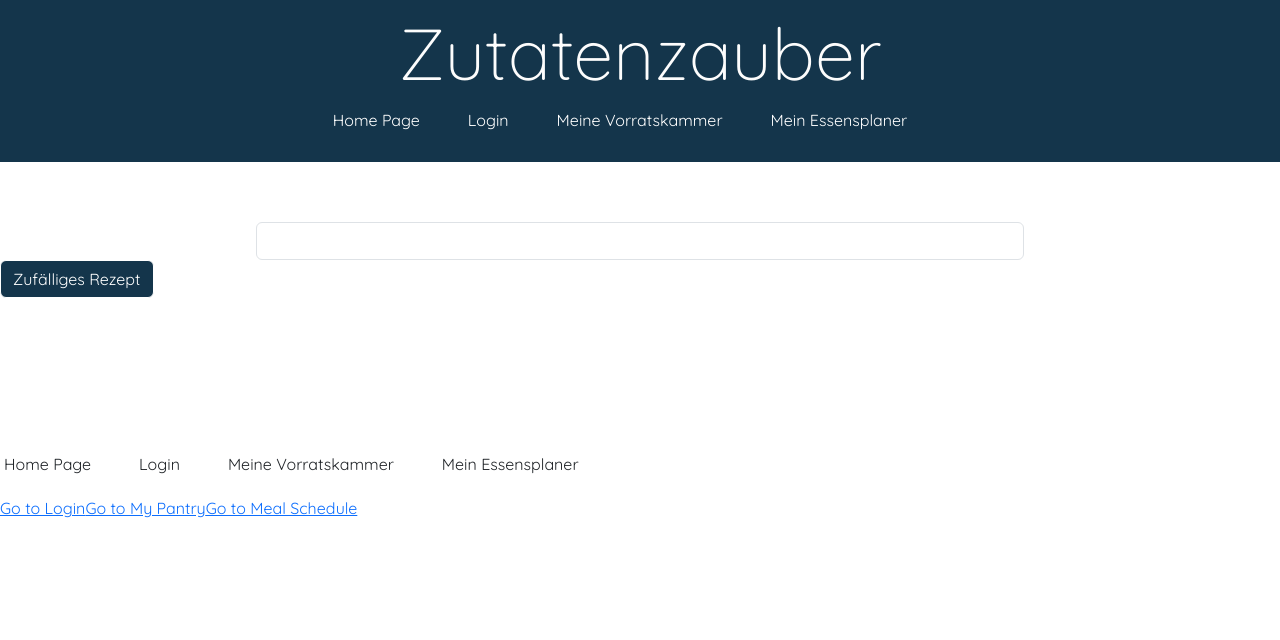
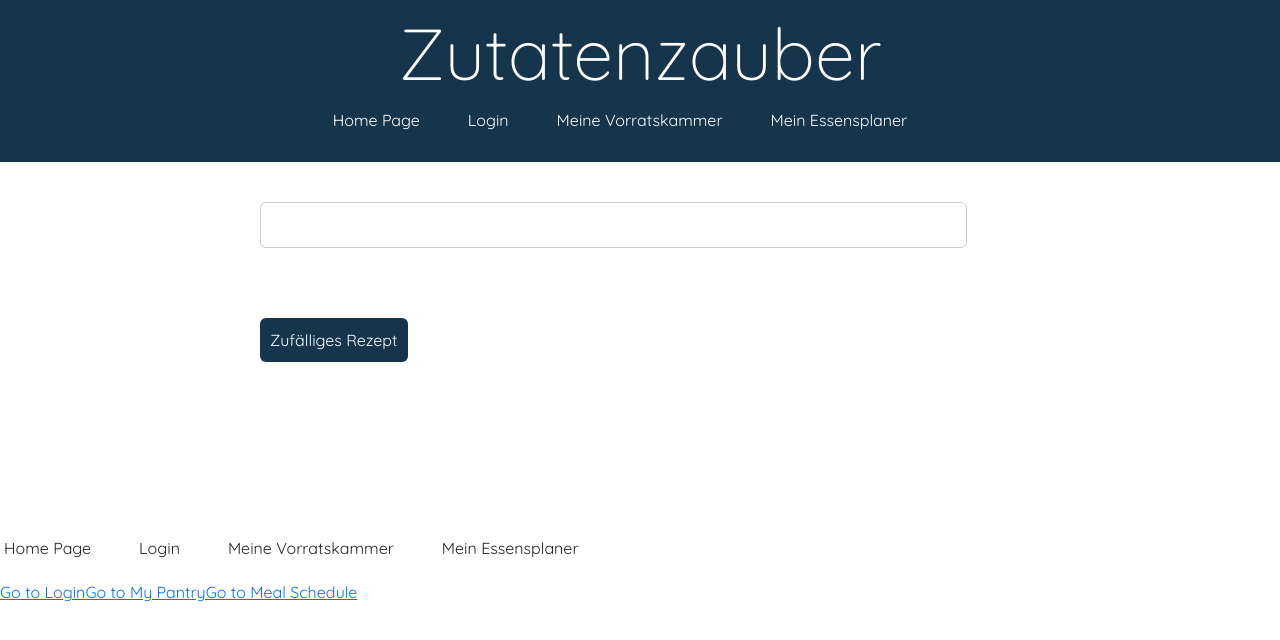
Before and after one commit to saskiamellies/rezept-softwaretchnik, a React (Create React App) app: page / in a window 1280 px wide. Shown: the top 640 px of the page. Built offline with nearby package versions, Linux system fonts and the light colour scheme.

Commit message:
erste Designanpassungen für die Zufallsrezepte

```diff
--- a/src/style.css
+++ b/src/style.css
@@ -43,7 +43,7 @@ body {
   margin-right: 40px
 }
 .nav li:hover{
-  background-color: #a19595;
+  background-color: #550d0d;
   border-radius: 8px;
 }
 
@@ -53,30 +53,21 @@ body {
   text-align: center;
 }
 
-/* Suchleiste (Zutaten) */
-.form-control {
-  justify-content: center;
-  align-items: center;
-  margin-top: 40px;
-  width: 60%;
-  resize: none;
 
-}
-
-/* RecipeInput Komponente */
+/* InputDish Komponente */
 .input-container {
   display: flex;
   justify-content: center;
   align-items: center;
   margin-top: 20px;
+  margin-bottom: 60px;
+  width: 93%;
 }
 
 /* Button Suchleiste (Zutaten) */
 .form-button-control {
   cursor: pointer;
 }
-
-
 
 
 /* FilterKategorien */
@@ -87,9 +78,7 @@ body {
 
 }
 
-
-
-/* RecipeList Komponente */
+/* CardDish und OutputDish Komponenten */
 .card-container {
   display: flex;
   flex-wrap: wrap;
@@ -119,16 +108,42 @@ body {
 }
 
 
+
+.Recipes {
+  max-width: 800px;
+  margin: 0 auto;
+  padding: 20px;
+}
+
+/* Eingabebereich */
+.Recipes input {
+  width: 100%;
+  padding: 10px;
+  margin-bottom: 10px;
+  border: 1px solid #ccc;
+}
+
+/* Zufälliges-Rezept-Button */
+.Recipes button {
+  background-color: #14354b;
+  color: #fff;
+  padding: 10px;
+  border: none;
+  cursor: pointer;
+
+}
+
+.Recipes button:hover{
+  background-color: #550d0d;
+  border-radius: 8px;
+}
+
+
+
+
+
 @media (max-width: 850px) {
   .card-container {
     flex-direction: column;
   }
 }
-
-/* RecipeDetails Komponente */
-.modal-overlay {
-  background: rgba(0, 0, 0, 0.8);
-}
-
-.recipe-card {
-}
```
